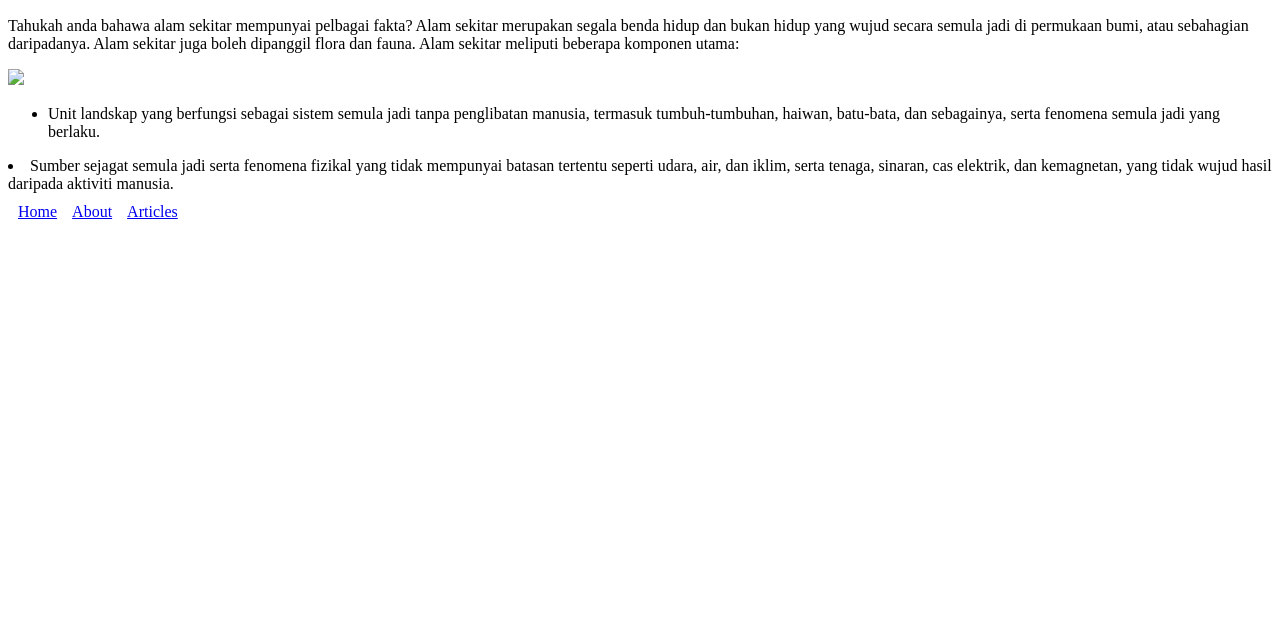
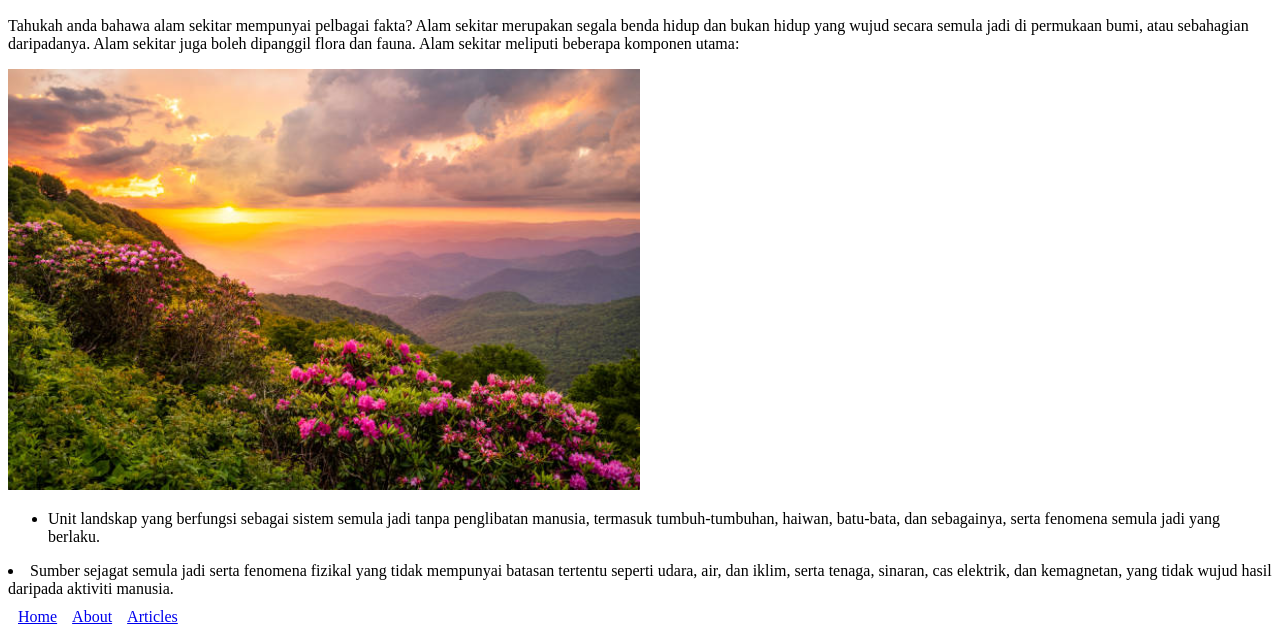
Before and after one commit to aisyammar/aisy, a plain HTML site: page about.html in a window 1280 px wide. Shown: the part 306-950 px from the top of the page. Before the commit the page ends 800 px from the top, so only its background shows below. Drawn offline with Linux system fonts and the light colour scheme; files whose address does not match are found by name.

Commit message:
Update about.html

```diff
--- a/about.html
+++ b/about.html
@@ -31,7 +31,7 @@ Tahukah anda bahawa alam sekitar mempunyai pelbagai fakta?
 Alam sekitar merupakan segala benda hidup dan bukan hidup yang wujud secara semula jadi di permukaan bumi, atau sebahagian daripadanya. Alam sekitar juga boleh dipanggil flora dan fauna. Alam sekitar meliputi beberapa komponen utama:
 </p>
 
-<img src="img/naturel.jpg" width= 50% length= 50%>
+<img src="naturel.jpg" width= 50% length= 50%>
 
 <ul>
 
```
